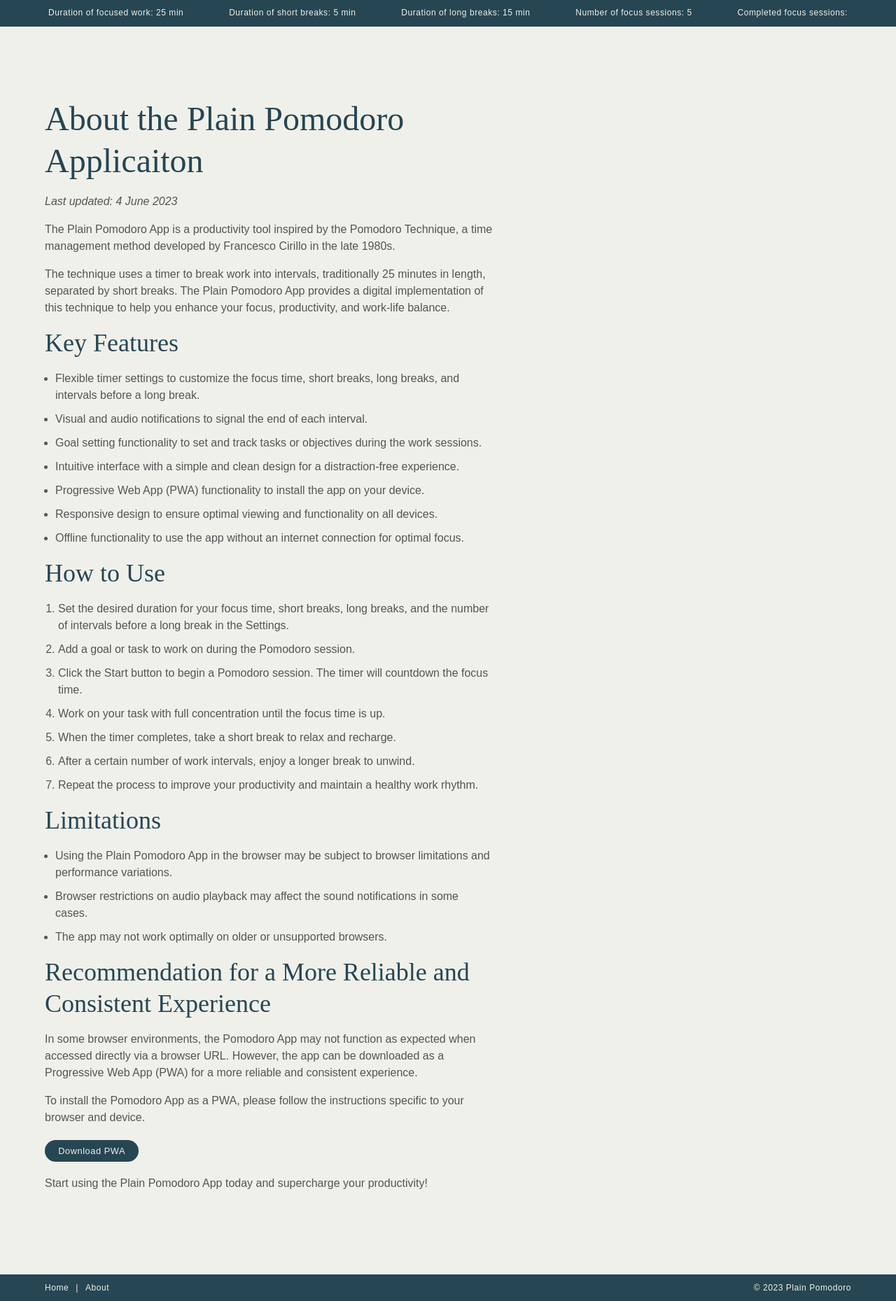
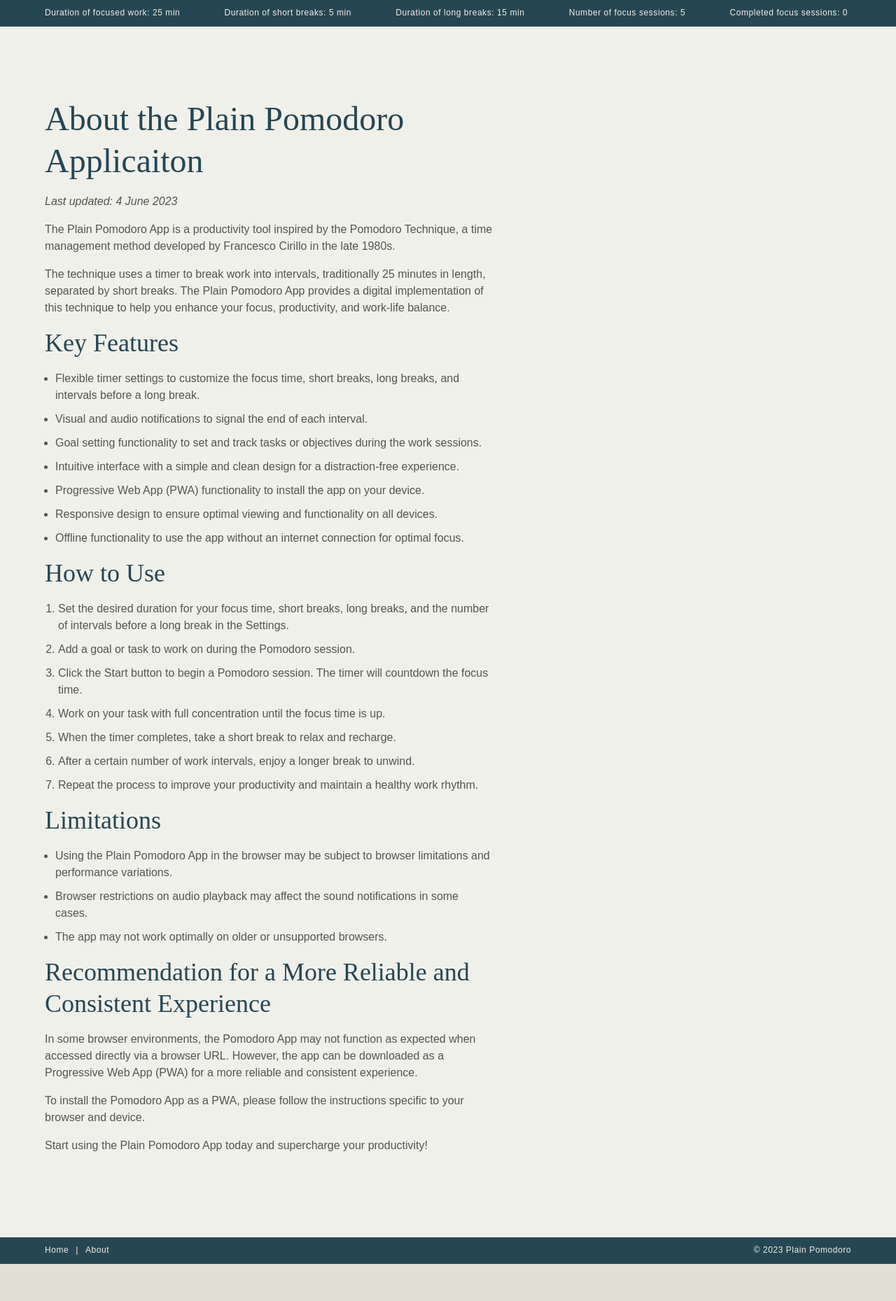
Before and after one commit to ceciliajonsson/plain-pomodoro, a React (Create React App) app: page /about in a window 1280 px wide. Shown: the whole page at 70% size. After the commit the page ends 1806 px from the top, so only its background shows below. Built offline with nearby package versions, Linux system fonts and the light colour scheme; a web font is replaced by a local one.

Commit message:
Add functionality and design to fix #31

```diff
--- a/src/App.js
+++ b/src/App.js
@@ -4,6 +4,7 @@ import { BrowserRouter as Router, Routes, Route } from 'react-router-dom'
 import PomodoroTimer from './components/PomodoroTimer'
 import { PomodoroProvider } from './contexts/PomodoroContext'
 import About from './pages/About'
+import DownloadPWAButton from './components/DownloadPWAButton'
 
 function App() {
   return (
@@ -12,6 +13,7 @@ function App() {
         <Routes>
           <Route path="/" element={<PomodoroTimer />} />
           <Route path="/about" element={<About />} />
+          <Route path="/download" component={DownloadPWAButton} />
         </Routes>
       </PomodoroProvider>
     </Router>
--- a/src/components/DownloadPWAButton.js
+++ b/src/components/DownloadPWAButton.js
@@ -33,7 +33,11 @@ const DownloadPWAButton = () => {
     }
   }
 
-  return <button onClick={handleDownloadClick}>Download PWA</button>
+  return (
+    <button className="download-button" onClick={handleDownloadClick}>
+      Download Plain Pomodoro
+    </button>
+  )
 }
 
 export default DownloadPWAButton
--- a/src/components/Footer.js
+++ b/src/components/Footer.js
@@ -13,7 +13,9 @@ const Footer = () => {
           About
         </Link>
       </div>
-      <div className="footer-content">© 2023 Plain Pomodoro</div>
+      <div>
+        <small>© 2023 Plain Pomodoro</small>
+      </div>
     </div>
   )
 }
--- a/src/components/PomodoroTimer.js
+++ b/src/components/PomodoroTimer.js
@@ -10,6 +10,7 @@ import SettingsInfo from './SettingsInfo'
 import FlashMessage from './FlashMessage'
 import TimerSound from '../assets/sounds/owl-hooting-48028.mp3'
 import Footer from './Footer'
+import DownloadPWAButton from './DownloadPWAButton'
 
 function PomodoroTimer() {
   const [start, setStart] = useState(false)
@@ -172,6 +173,7 @@ function PomodoroTimer() {
           toggleCompletion={toggleCompletion}
           timestamp={goal.timestamp}
         />
+        <DownloadPWAButton />
       </div>
       <Footer />
     </div>
--- a/src/components/SettingsInfo.js
+++ b/src/components/SettingsInfo.js
@@ -15,7 +15,7 @@ function SettingsInfo({ focusSessions }) {
       <p>Duration of short breaks: {formatTime(settings.shortBreak)}</p>
       <p>Duration of long breaks: {formatTime(settings.longBreak)}</p>
       <p>Number of focus sessions: {settings.intervals}</p>
-      <p>Completed focus sessions: {focusSessions}</p>
+      <p>Completed focus sessions: {focusSessions || 0}</p>
     </div>
   )
 }
--- a/src/index.css
+++ b/src/index.css
@@ -130,6 +130,12 @@ ol li {
   display: flex;
 }
 .footer {
+  font-size: 12px;
+  color: #f0f0ea;
+  line-height: 1.1;
+  text-decoration: none;
+  font-family: 'Sora', sans-serif;
+  font-weight: 300;
   background-color: #264653;
   justify-content: space-between;
   align-items: flex-start;
@@ -142,26 +148,39 @@ ol li {
   padding-right: 5vw;
 }
 
-.footer-content,
-.footer-content-holder {
+.footer-content-holder,
+a {
   font-size: 12px;
   color: #f0f0ea;
   line-height: 1.1;
   text-decoration: none;
   font-family: 'Sora', sans-serif;
   font-weight: 300;
-  color: #f0f0ea;
   flex-direction: row;
   justify-content: flex-start;
   align-items: center;
   display: flex;
 }
+
 .footer-content:hover {
   text-decoration: underline;
 }
 .footer-divider {
   margin-left: 10px;
   margin-right: 10px;
+}
+
+small {
+  font-size: 12px;
+  color: #f0f0ea;
+  line-height: 1.1;
+  text-decoration: none;
+  font-family: 'Sora', sans-serif;
+  font-weight: 300;
+  flex-direction: row;
+  justify-content: flex-start;
+  align-items: center;
+  display: flex;
 }
 
 .settings-info {
@@ -183,6 +202,10 @@ ol li {
   color: #f0f0ea;
   line-height: 1.1;
 }
+.settings-info p:first-of-type {
+  padding-left: 0px;
+}
+
 .settings {
   border: 2px dotted #264653;
   flex-direction: column;
@@ -221,13 +244,6 @@ ol li {
   background: #264653;
   font-size: 3.5rem;
   box-shadow: 1rem 1.5rem 2rem rgba(27, 50, 59, 0.7);
-}
-
-button:disabled,
-button[disabled] {
-  border: 1px solid #999999;
-  background-color: blue;
-  color: #666666;
 }
 
 .pomodoro {
@@ -275,7 +291,7 @@ label {
   padding: 20px;
   border-style: dotted;
   border-color: #264653;
-  margin-bottom: 10px;
+  margin-bottom: 20px;
 }
 
 textarea {
@@ -305,7 +321,6 @@ textarea {
   border-style: dotted;
   border-color: #264653;
   margin-bottom: 20px;
-  margin-top: 10px;
 }
 .goal-item-buttons {
   flex-direction: row;
@@ -313,6 +328,18 @@ textarea {
   align-items: flex-end;
   display: flex;
   margin-top: 20px;
+}
+.download-button {
+  border: 2px solid #264653;
+  background-color: transparent;
+  color: #264653;
+  font-weight: 400;
+}
+
+.download-button:hover {
+  background-color: #264653;
+  color: #f0f0ea;
+  font-weight: 300;
 }
 
 span {
--- a/src/pages/About.js
+++ b/src/pages/About.js
@@ -1,7 +1,6 @@
 import React from 'react'
 import SettingsInfo from '../components/SettingsInfo'
 import Footer from '../components/Footer'
-import DownloadPWAButton from '../components/DownloadPWAButton'
 
 function About() {
   return (
@@ -108,8 +107,6 @@ function About() {
           To install the Pomodoro App as a PWA, please follow the instructions
           specific to your browser and device.
         </p>
-        <DownloadPWAButton />
-
         <p>
           Start using the Plain Pomodoro App today and supercharge your
           productivity!
```
